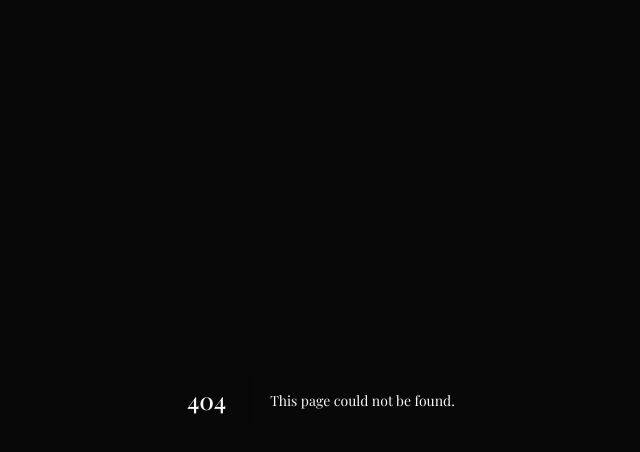
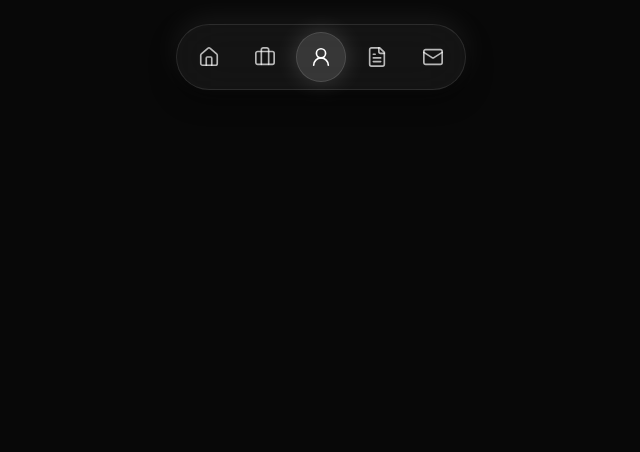
Before and after one commit to HilelShahar/shon-design, a Next.js app: page /about in a window 1280 px wide. Before the commit this address had no page. Shown: the top 452 px of the page, without its empty margins (319-959 px from the left). Built offline with nearby package versions, Linux system fonts and the light colour scheme.

Commit message:
update portfolio navigation structure

```diff
--- /dev/null
+++ b/src/app/about/page.tsx
@@ -0,0 +1,9 @@
+import PillNav from "@/components/PillNav";
+
+export default function AboutPage() {
+  return (
+    <div className="min-h-screen bg-background text-foreground">
+      <PillNav />
+    </div>
+  );
+}
--- a/src/app/globals.css
+++ b/src/app/globals.css
@@ -585,6 +585,33 @@
   }
 }
 
+.pill-nav-tip {
+  position: absolute;
+  top: calc(100% + 0.55rem);
+  left: 50%;
+  translate: -50% 0;
+  pointer-events: none;
+  opacity: 0;
+  white-space: nowrap;
+  font-size: 11px;
+  letter-spacing: 0.04em;
+  color: rgba(255, 255, 255, 0.82);
+  background: rgba(12, 12, 12, 0.86);
+  border: 1px solid rgba(255, 255, 255, 0.1);
+  border-radius: 999px;
+  padding: 0.28rem 0.55rem;
+  transition: opacity 160ms ease;
+}
+
+@media (hover: hover) and (pointer: fine) {
+  .pill-nav a:hover .pill-nav-tip,
+  .pill-nav button:hover .pill-nav-tip,
+  .pill-nav a:focus-visible .pill-nav-tip,
+  .pill-nav button:focus-visible .pill-nav-tip {
+    opacity: 1;
+  }
+}
+
 /* Recent work — overlapping collection. Native horizontal pan, no page-scroll link. */
 .work-section {
   position: relative;
--- /dev/null
+++ b/src/app/resume/page.tsx
@@ -0,0 +1,9 @@
+import PillNav from "@/components/PillNav";
+
+export default function ResumePage() {
+  return (
+    <div className="min-h-screen bg-background text-foreground">
+      <PillNav />
+    </div>
+  );
+}
--- a/src/components/PillNav.tsx
+++ b/src/components/PillNav.tsx
@@ -1,12 +1,13 @@
 "use client";
 
+import type { ReactNode } from "react";
 import Link from "next/link";
 import { usePathname } from "next/navigation";
-import { Home, LayoutGrid, Briefcase, MessageCircle, Mail } from "lucide-react";
+import { Briefcase, FileText, Home, Mail, UserRound } from "lucide-react";
 
 type Props = {
-  onJump?: (id: string) => void;     // used on home for smooth scroll
-  activeSection?: string;            // 'home' | 'work' | 'testimonials' | 'contact'
+  onJump?: (id: string) => void;
+  activeSection?: string;
 };
 
 const baseBtn =
@@ -18,13 +19,54 @@ const activeRing = (
   </>
 );
 
+function NavIcon({
+  label,
+  active,
+  href,
+  onClick,
+  children,
+}: {
+  label: string;
+  active: boolean;
+  href?: string;
+  onClick?: () => void;
+  children: ReactNode;
+}) {
+  const className = `${baseBtn} ${active ? "bg-white/15" : "hover:bg-white/10"}`;
+  const inner = (
+    <>
+      {children}
+      {active && activeRing}
+      <span className="pill-nav-tip" aria-hidden="true">{label}</span>
+    </>
+  );
+
+  if (onClick) {
+    return (
+      <button type="button" aria-label={label} onClick={onClick} className={className}>
+        {inner}
+      </button>
+    );
+  }
+
+  return (
+    <Link aria-label={label} href={href ?? "/"} className={className}>
+      {inner}
+    </Link>
+  );
+}
+
 export default function PillNav({ onJump, activeSection }: Props) {
   const pathname = usePathname();
   const onHome = pathname === "/";
   const onWorkPage = pathname.startsWith("/work");
+  const onAboutPage = pathname === "/about" || pathname.startsWith("/about/");
+  const onResumePage = pathname === "/resume" || pathname.startsWith("/resume/");
+
+  const iconClass = (active: boolean) => (active ? "text-white" : "text-white/70");
 
   return (
-    <nav className="pill-nav fixed top-6 left-1/2 -translate-x-1/2 z-50">
+    <nav className="pill-nav fixed top-6 left-1/2 -translate-x-1/2 z-50" aria-label="Primary">
       <div
         className="
           relative flex items-center gap-1 md:gap-2 p-2
@@ -34,99 +76,35 @@ export default function PillNav({ onJump, activeSection }: Props) {
           shadow-[0_-8px_24px_rgba(255,255,255,0.06),0_8px_24px_rgba(0,0,0,0.5)]
         "
       >
-        {/* Home */}
-        {onHome ? (
-          <button
-            aria-label="Home"
-            onClick={() => onJump?.("home")}
-            className={`${baseBtn} ${activeSection === "home" ? "bg-white/15" : "hover:bg-white/10"}`}
-          >
-            <Home
-              size={22}
-              strokeWidth={1.8}
-              className={activeSection === "home" ? "text-white" : "text-white/70"}
-            />
-            {activeSection === "home" && activeRing}
-          </button>
-        ) : (
-          <Link aria-label="Home" href="/" className={`${baseBtn} hover:bg-white/10`}>
-            <Home size={22} strokeWidth={1.8} className="text-white/70" />
-          </Link>
-        )}
+        <NavIcon
+          label="Home"
+          active={onHome && activeSection === "home"}
+          href="/"
+          onClick={onHome ? () => onJump?.("home") : undefined}
+        >
+          <Home size={22} strokeWidth={1.8} className={iconClass(onHome && activeSection === "home")} />
+        </NavIcon>
 
-        {/* Recent work (scrolls to #work on home) */}
-        {onHome ? (
-          <button
-            aria-label="Recent work"
-            onClick={() => onJump?.("work")}
-            className={`${baseBtn} ${activeSection === "work" ? "bg-white/15" : "hover:bg-white/10"}`}
-          >
-            <LayoutGrid
-              size={22}
-              strokeWidth={1.8}
-              className={activeSection === "work" ? "text-white" : "text-white/70"}
-            />
-            {activeSection === "work" && activeRing}
-          </button>
-        ) : (
-          <Link aria-label="Recent work" href="/#work" className={`${baseBtn} hover:bg-white/10`}>
-            <LayoutGrid size={22} strokeWidth={1.8} className="text-white/70" />
-          </Link>
-        )}
+        <NavIcon label="Work" active={onWorkPage} href="/work">
+          <Briefcase size={22} strokeWidth={1.8} className={iconClass(onWorkPage)} />
+        </NavIcon>
 
-        {/* NEW: Work page (all projects) */}
-        <Link
-          aria-label="All work"
-          href="/work"
-          className={`${baseBtn} ${onWorkPage ? "bg-white/15" : "hover:bg-white/10"}`}
+        <NavIcon label="About" active={onAboutPage} href="/about">
+          <UserRound size={22} strokeWidth={1.8} className={iconClass(onAboutPage)} />
+        </NavIcon>
+
+        <NavIcon label="Resume" active={onResumePage} href="/resume">
+          <FileText size={22} strokeWidth={1.8} className={iconClass(onResumePage)} />
+        </NavIcon>
+
+        <NavIcon
+          label="Contact"
+          active={onHome && activeSection === "contact"}
+          href="/#contact"
+          onClick={onHome ? () => onJump?.("contact") : undefined}
         >
-          <Briefcase
-            size={22}
-            strokeWidth={1.8}
-            className={onWorkPage ? "text-white" : "text-white/70"}
-          />
-          {onWorkPage && activeRing}
-        </Link>
-
-        {/* Testimonials */}
-        {onHome ? (
-          <button
-            aria-label="Testimonials"
-            onClick={() => onJump?.("testimonials")}
-            className={`${baseBtn} ${activeSection === "testimonials" ? "bg-white/15" : "hover:bg-white/10"}`}
-          >
-            <MessageCircle
-              size={22}
-              strokeWidth={1.8}
-              className={activeSection === "testimonials" ? "text-white" : "text-white/70"}
-            />
-            {activeSection === "testimonials" && activeRing}
-          </button>
-        ) : (
-          <Link aria-label="Testimonials" href="/#testimonials" className={`${baseBtn} hover:bg-white/10`}>
-            <MessageCircle size={22} strokeWidth={1.8} className="text-white/70" />
-          </Link>
-        )}
-
-        {/* Contact */}
-        {onHome ? (
-          <button
-            aria-label="Contact"
-            onClick={() => onJump?.("contact")}
-            className={`${baseBtn} ${activeSection === "contact" ? "bg-white/15" : "hover:bg-white/10"}`}
-          >
-            <Mail
-              size={22}
-              strokeWidth={1.8}
-              className={activeSection === "contact" ? "text-white" : "text-white/70"}
-            />
-            {activeSection === "contact" && activeRing}
-          </button>
-        ) : (
-          <Link aria-label="Contact" href="/#contact" className={`${baseBtn} hover:bg-white/10`}>
-            <Mail size={22} strokeWidth={1.8} className="text-white/70" />
-          </Link>
-        )}
+          <Mail size={22} strokeWidth={1.8} className={iconClass(onHome && activeSection === "contact")} />
+        </NavIcon>
       </div>
     </nav>
   );
```
